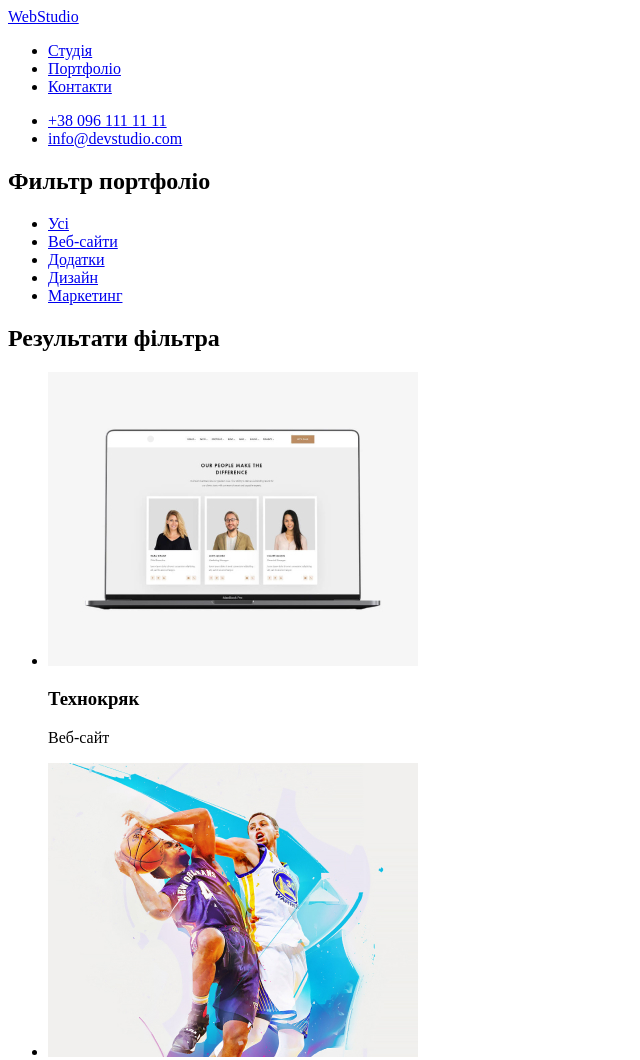
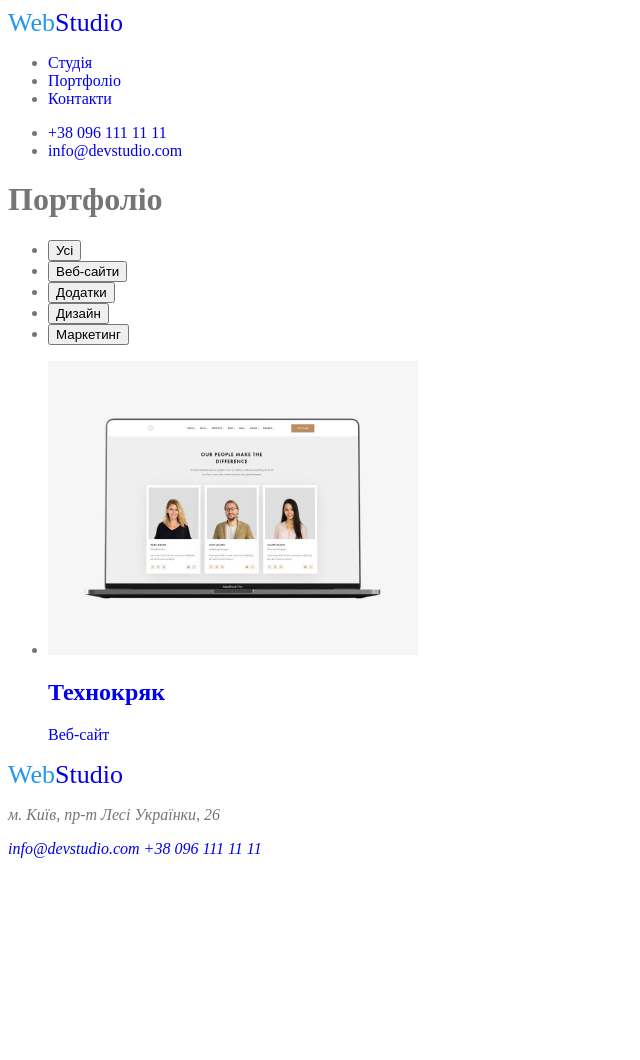
Before and after one commit to Yakomoga777/goit-markup-hw-02, a plain HTML site: page portfolio.html in a window 1280 px wide. Shown: the top 1060 px of the page, without its empty margins (0-640 px from the left). After the commit the page ends 866 px from the top, so only its background shows below. Drawn offline with Linux system fonts and the light colour scheme.

Commit message:
добавляє початкові стилі

```diff
--- a/css/styles.css
+++ b/css/styles.css
@@ -0,0 +1,22 @@
+:root{
+    --title-black-color: #212121;
+    --secondery-black-color: #757575;
+    --blue-color: #2196F3;
+    --white-color:#FFFFFF;
+
+}
+
+body{
+    color: var(--secondery-black-color);
+    font-family: ;
+}
+
+a{
+    text-decoration: none;
+}
+  /*Оформлення навігації  */
+.logo {
+    font-size: 26px ;
+    font-family: ;
+
+}
--- a/index.html
+++ b/index.html
@@ -5,12 +5,18 @@
     <meta http-equiv="X-UA-Compatible" content="IE=edge" />
     <meta name="viewport" content="width=device-width, initial-scale=1.0" />
     <title>Document</title>
+    <link
+      href="https://fonts.googleapis.com/css2?family=Raleway:wght@700&family=Roboto:wght@400;500;700;900&display=swap"
+      rel="stylesheet"
+    />
     <link rel="stylesheet" href="./css/styles.css" />
   </head>
   <body>
     <header>
-      <a href="/">WebStudio</a>
-      <nav>
+      <a href="/" class="logo">
+        <span style="color: #2196f3">Web</span>Studio</a
+      >
+      <nav class="site-nav">
         <ul>
           <li>
             <a href="#">Студія</a>
@@ -23,7 +29,8 @@
           </li>
         </ul>
       </nav>
-      <ul>
+
+      <ul class="auth-nav">
         <li><a href="tel:+380961111111">+38 096 111 11 11</a></li>
         <li><a href="mailto:info@devstudio.com">info@devstudio.com</a></li>
       </ul>
@@ -37,6 +44,7 @@
 
       <section>
         <h2>Особливості</h2>
+
         <ul>
           <li>
             <h3>УВАГА ДО ДЕТАЛЕЙ</h3>
@@ -70,6 +78,7 @@
 
       <section>
         <h2>Чим ми займаємося</h2>
+
         <ul>
           <li>
             <img src="./images/img1.png" alt="<Будує структуру сайту" />
@@ -85,6 +94,7 @@
 
       <section>
         <h2>Наша команда</h2>
+
         <ul>
           <li>
             <img src="./images/img4.jpg" width="270" alt="Фото 1" />
@@ -111,7 +121,9 @@
     </main>
 
     <footer>
-      <a href="/">WebStudio</a>
+      <a href="/" class="logo">
+        <span style="color: #2196f3">Web</span>Studio</a
+      >
       <address>
         <p>м. Київ, пр-т Лесі Українки, 26</p>
         <a href="mailto:info@devstudio.com">info@devstudio.com</a>
--- a/portfolio.html
+++ b/portfolio.html
@@ -5,11 +5,12 @@
     <meta http-equiv="X-UA-Compatible" content="IE=edge" />
     <meta name="viewport" content="width=device-width, initial-scale=1.0" />
     <title>Document</title>
+    <link href="https://fonts.googleapis.com/css2?family=Raleway:wght@700&family=Roboto:wght@400;500;700;900&display=swap" rel="stylesheet">
     <link rel="stylesheet" href="./css/styles.css" />
   </head>
   <body>
     <header>
-      <a href="/">WebStudio</a>
+     <a href="/" class="logo"> <span style="color: #2196f3">Web</span>Studio</a>
       <nav>
         <ul>
           <li>
@@ -29,37 +30,55 @@
       </ul>
     </header>
 
-    <section class="filter">
-      <h2>Фильтр портфоліо</h2>
+    <main>
+      <h1>Портфоліо</h1>
+      <ul class="filter">
+        <li>
+          <button type="button">Усі</button>
+        </li>
+        <li>
+          <button type="button">Веб-сайти</button>
+        </li>
+        <li>
+          <button type="button">Додатки</button>
+        </li>
+        <li>
+          <button type="button">Дизайн</button>
+        </li>
+        <li>
+          <button type="button">Маркетинг</button>
+        </li>
+      </ul>
       <ul>
         <li>
-          <a href="#" type="button">Усі</a>
+          <a href="#">
+            <img src="./images/portfolio/img1.jpg" alt="Веб-сайт на ноутбуці" width="370" />
+            <h2>Технокряк</h2>
+            <p>Веб-сайт</p>
+          </a>
+
         </li>
-        <li>
-          <a href="#" type="button">Веб-сайти</a>
-        </li>
-        <li>
-          <a href="#" type="button">Додатки</a>
-        </li>
-        <li>
-          <a href="#" type="button">Дизайн</a>
-        </li>
-        <li>
-          <a href="#" type="button">Маркетинг</a>
-        </li>
-      </ul>
+    </main>
+
+    <footer>
+     <a href="/" class="logo"> <span style="color: #2196f3">Web</span>Studio</a>
+      <address>
+        <p>м. Київ, пр-т Лесі Українки, 26</p>
+        <a href="mailto:info@devstudio.com">info@devstudio.com</a>
+        <a href="tel:+380961111111">+38 096 111 11 11</a>
+      </address>
+    </footer>
+  </body>
+</html>
+
+<!--  <section class="filter">
+
+
     </section>
 
     <section class="projects">
       <h2>Результати фільтра</h2>
-      <ul>
-        <li>
-          <a href="#">
-            <img src="./images/portfolio/img1.jpg" alt="Веб-сайт на ноутбуці" width="370" />
-          </a>
-          <h3>Технокряк</h3>
-          <p>Веб-сайт</p>
-        </li>
+
         <li>
           <a href="#">
             <img
@@ -121,15 +140,4 @@
           <p>Додаток</p>
         </li>
       </ul>
-    </section>
-
-    <footer>
-      <a href="/">WebStudio</a>
-      <address>
-        <p>м. Київ, пр-т Лесі Українки, 26</p>
-        <a href="mailto:info@devstudio.com">info@devstudio.com</a>
-        <a href="tel:+380961111111">+38 096 111 11 11</a>
-      </address>
-    </footer>
-  </body>
-</html>
+    </section>-->
```
